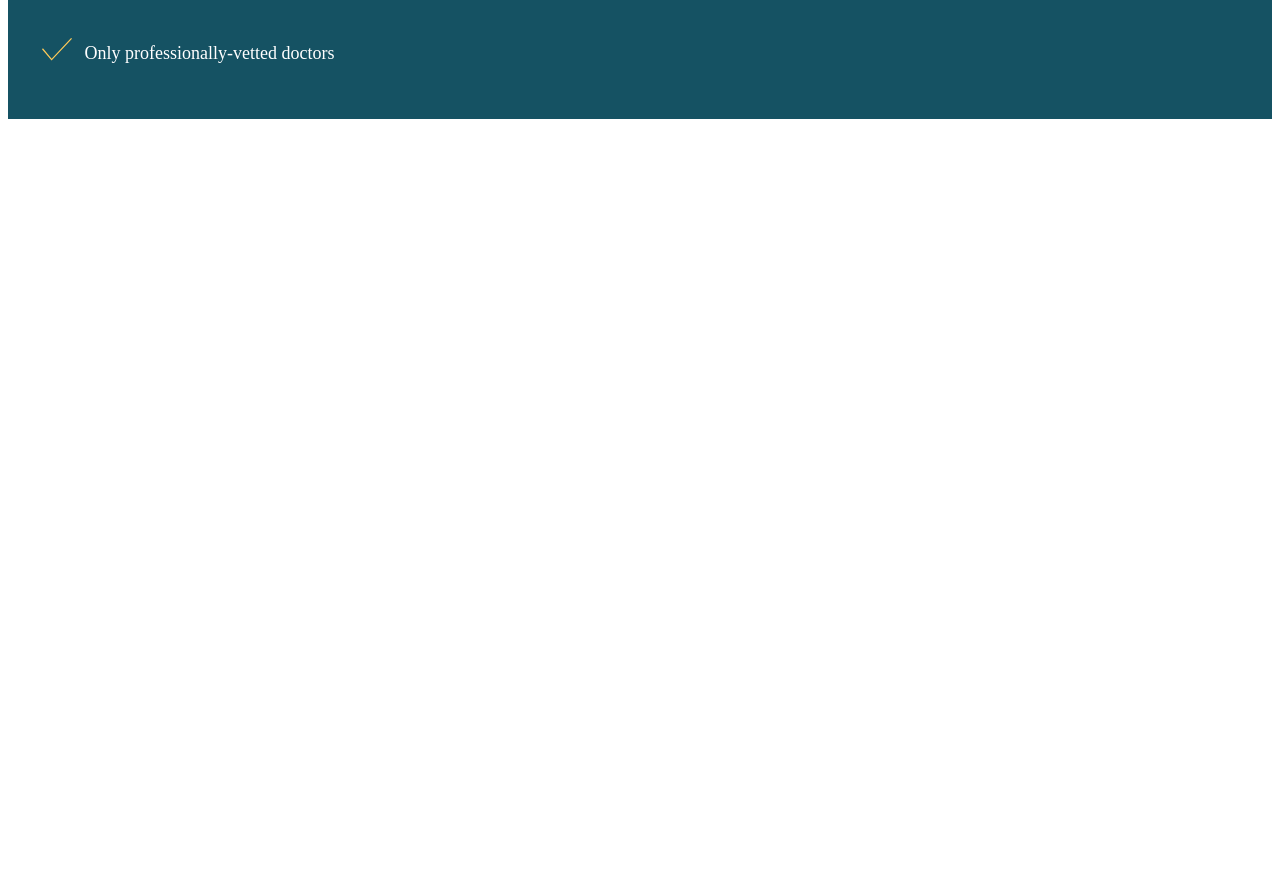
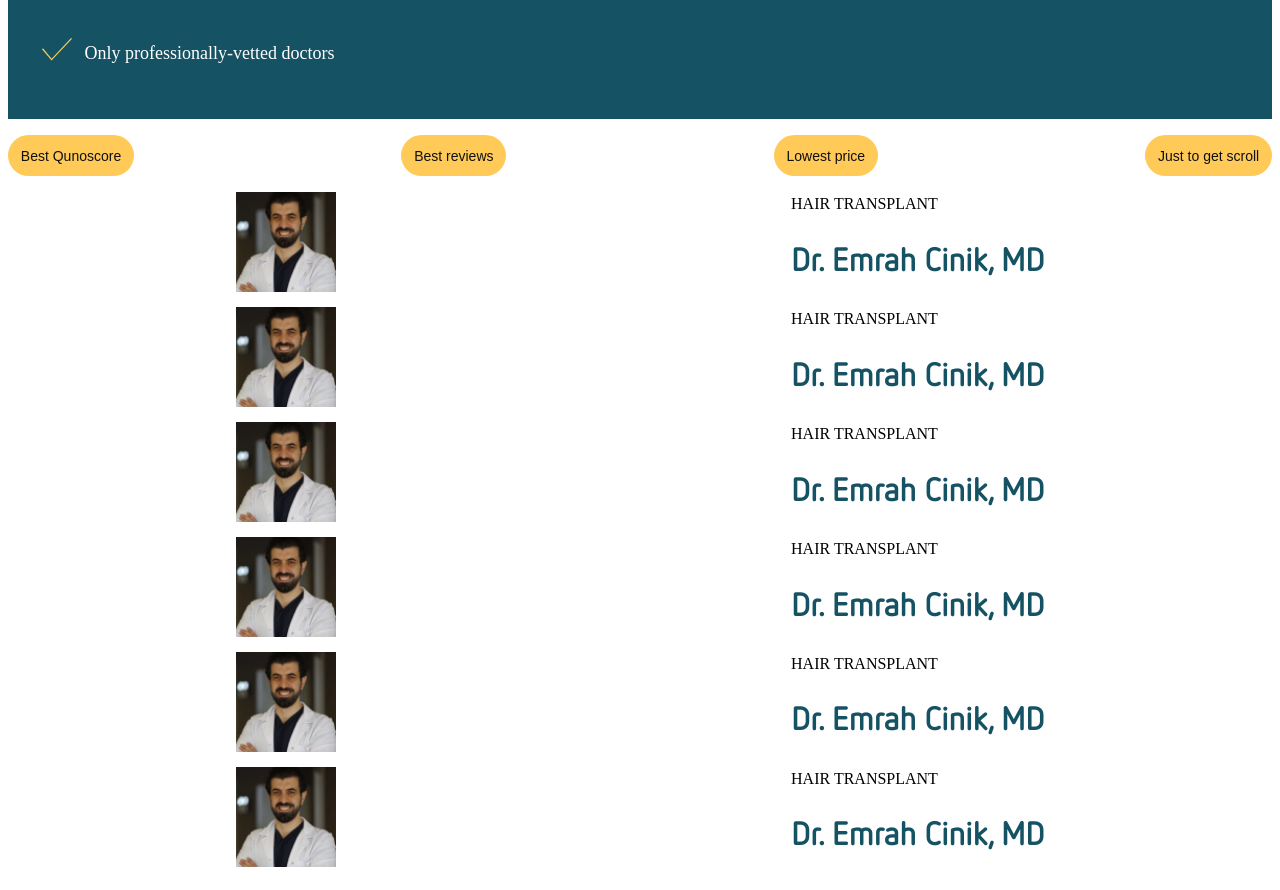
Before and after one commit to ahmadjoya/ahmad-quno-challange-frontend, a Next.js app in the folder frontend/: page /doctors in a window 1280 px wide. Shown: the part 360-1250 px from the top of the page. Before the commit the page ends 800 px from the top, so only its background shows below. Built offline with nearby package versions, Linux system fonts and the light colour scheme.

Commit message:
feat: filter and top of doctor card design is done

```diff
--- /dev/null
+++ b/frontend/src/components/common/DoctorCard/DoctorType.ts
@@ -0,0 +1,13 @@
+export interface Doctor {
+  id: number;
+  slug: string;
+  category: string;
+  name: string;
+  image: string;
+  location: string;
+  rating: number;
+  numberOfReviews: number;
+  numberOfTreatmentsInLastYear: number;
+  yearsOfExperience: number;
+  startFrom: number;
+}
--- /dev/null
+++ b/frontend/src/components/common/DoctorCard/index.tsx
@@ -0,0 +1,21 @@
+import Image from 'next/image';
+import styles from './styles.module.css';
+import type { FC } from 'react';
+import type { Doctor } from './DoctorType';
+const DoctorCard: FC<{ data: Doctor }> = ({ data }) => {
+  return (
+    <div className={styles.doctorCard}>
+      <div className={styles.topOfCard}>
+        <div className={styles.photoPlace}>
+          <Image src={data.image} height={100} width={100} alt={data.name} />
+        </div>
+        <div className={styles.desc}>
+          <p className={styles.category}>{data.category}</p>
+          <h1 className={styles.doctorTitle}>{data.name}</h1>
+        </div>
+      </div>
+    </div>
+  );
+};
+
+export default DoctorCard;
--- /dev/null
+++ b/frontend/src/components/common/DoctorCard/styles.module.css
@@ -0,0 +1,13 @@
+.topOfCard {
+  display: flex;
+  justify-content: space-around;
+}
+.category {
+  text-transform: uppercase;
+  margin: 0;
+}
+.doctorTitle {
+  font-size: 1.375;
+  font-family: 'NettoOT' !important;
+  color: #155263;
+}
--- /dev/null
+++ b/frontend/src/components/common/filterButton/index.tsx
@@ -0,0 +1,8 @@
+import styles from './styles.module.css';
+import type { FC } from 'react';
+
+const FilterButton: FC<{ title: string }> = ({ title }) => {
+  return <button className={styles.filterButton}>{title}</button>;
+};
+
+export default FilterButton;
--- /dev/null
+++ b/frontend/src/components/common/filterButton/styles.module.css
@@ -0,0 +1,9 @@
+.filterButton {
+  background: #ffca58;
+  border-radius: 1.5rem;
+  padding: 0.8rem;
+  border: none;
+  color: #101010;
+  font-size: 0.875rem;
+  white-space: nowrap;
+}
--- /dev/null
+++ b/frontend/src/components/doctors/index.tsx
@@ -0,0 +1,15 @@
+import DoctorCard from '../common/DoctorCard';
+import styles from './styles.module.css';
+import type { FC } from 'react';
+import type { Doctor } from '../common/DoctorCard/DoctorType';
+const DoctorList: FC<{ doctors: Doctor[] }> = ({ doctors }) => {
+  return (
+    <div className={styles.doctors}>
+      {doctors.map((doctor) => (
+        <DoctorCard key={doctor.id} data={doctor} />
+      ))}
+    </div>
+  );
+};
+
+export default DoctorList;
--- /dev/null
+++ b/frontend/src/components/doctors/styles.module.css
@@ -0,0 +1,3 @@
+.doctors {
+  margin-top: 1rem;
+}
--- a/frontend/src/components/filter/index.tsx
+++ b/frontend/src/components/filter/index.tsx
@@ -1,7 +1,22 @@
+import FilterButton from '../common/filterButton';
+import styles from './styles.module.css';
 import type { FC } from 'react';
-
+const FILTERS = [
+  { id: 1, title: 'Best Qunoscore' },
+  { id: 2, title: 'Best reviews' },
+  { id: 3, title: 'Lowest price' },
+  { id: 4, title: 'Just to get scroll' },
+];
 const Filter: FC = () => {
-  return <>Filter</>;
+  return (
+    <>
+      <div className={styles.filter}>
+        {FILTERS.map((item) => (
+          <FilterButton key={item.id} title={item.title} />
+        ))}
+      </div>
+    </>
+  );
 };
 
 export default Filter;
--- /dev/null
+++ b/frontend/src/components/filter/styles.module.css
@@ -0,0 +1,7 @@
+.filter {
+  margin-top: 1rem;
+  display: flex;
+  flex-direction: row;
+  justify-content: space-between;
+  overflow-x: auto;
+}
--- a/frontend/src/pages/doctors.tsx
+++ b/frontend/src/pages/doctors.tsx
@@ -1,12 +1,96 @@
 import Header from 'src/components/header';
+import Filter from 'src/components/filter';
+import TopBanner from 'src/components/TopBanner';
+import DoctorList from 'src/components/doctors';
 import styles from '../styles/doctors.module.css';
 import type { NextPage } from 'next';
-import TopBanner from 'src/components/TopBanner';
+const DOCTORS = [
+  {
+    id: 1,
+    slug: 'slug',
+    category: 'Hair Transplant',
+    name: 'Dr. Emrah Cinik, MD',
+    image: '/images/doctors/doctor.png',
+    location: 'Istanbul, Turkey',
+    rating: 9.4,
+    numberOfReviews: 190,
+    numberOfTreatmentsInLastYear: 1270,
+    yearsOfExperience: 5,
+    startFrom: 2.09,
+  },
+  {
+    id: 2,
+    slug: 'slug',
+    category: 'Hair Transplant',
+    name: 'Dr. Emrah Cinik, MD',
+    image: '/images/doctors/doctor.png',
+    location: 'Istanbul, Turkey',
+    rating: 9.4,
+    numberOfReviews: 190,
+    numberOfTreatmentsInLastYear: 1270,
+    yearsOfExperience: 5,
+    startFrom: 2.09,
+  },
+  {
+    id: 3,
+    slug: 'slug',
+    category: 'Hair Transplant',
+    name: 'Dr. Emrah Cinik, MD',
+    image: '/images/doctors/doctor.png',
+    location: 'Istanbul, Turkey',
+    rating: 9.4,
+    numberOfReviews: 190,
+    numberOfTreatmentsInLastYear: 1270,
+    yearsOfExperience: 5,
+    startFrom: 2.09,
+  },
+  {
+    id: 4,
+    slug: 'slug',
+    category: 'Hair Transplant',
+    name: 'Dr. Emrah Cinik, MD',
+    image: '/images/doctors/doctor.png',
+    location: 'Istanbul, Turkey',
+    rating: 9.4,
+    numberOfReviews: 190,
+    numberOfTreatmentsInLastYear: 1270,
+    yearsOfExperience: 5,
+    startFrom: 2.09,
+  },
+  {
+    id: 5,
+    slug: 'slug',
+    category: 'Hair Transplant',
+    name: 'Dr. Emrah Cinik, MD',
+    image: '/images/doctors/doctor.png',
+    location: 'Istanbul, Turkey',
+    rating: 9.4,
+    numberOfReviews: 190,
+    numberOfTreatmentsInLastYear: 1270,
+    yearsOfExperience: 5,
+    startFrom: 2.09,
+  },
+  {
+    id: 6,
+    slug: 'slug',
+    category: 'Hair Transplant',
+    name: 'Dr. Emrah Cinik, MD',
+    image: '/images/doctors/doctor.png',
+    location: 'Istanbul, Turkey',
+    rating: 9.4,
+    numberOfReviews: 190,
+    numberOfTreatmentsInLastYear: 1270,
+    yearsOfExperience: 5,
+    startFrom: 2.09,
+  },
+];
 const Doctors: NextPage = () => {
   return (
     <>
       <Header />
       <TopBanner />
+      <Filter />
+      <DoctorList doctors={DOCTORS} />
     </>
   );
 };
--- a/frontend/src/styles/index.css
+++ b/frontend/src/styles/index.css
@@ -4,9 +4,14 @@
 }
 
 html {
-  font-family: sans-serif;
+  font-family: 'Adelle Sans, sans-serif';
   line-height: 1.5;
 }
+.box {
+  display: flex;
+  min-height: min-content; /* needs vendor prefixes */
+}
+
 h1.mainpageTitle {
   font-size: 3rem;
   text-align: center;
```
Also changed, not shown: frontend/public/images/doctors/doctor.png (added).
